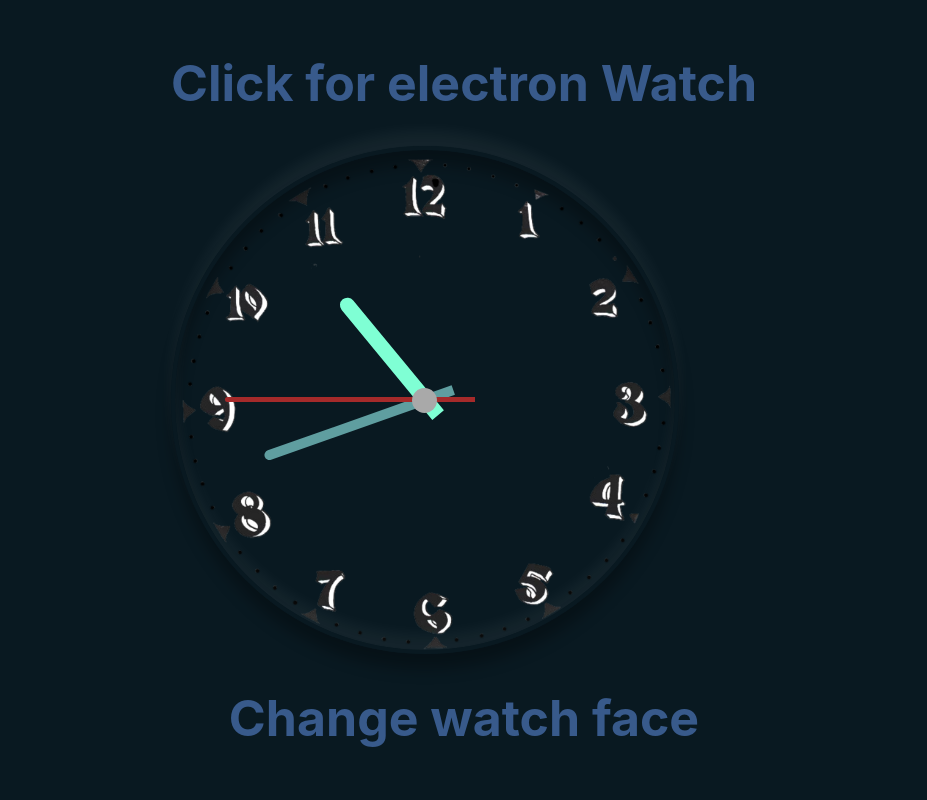
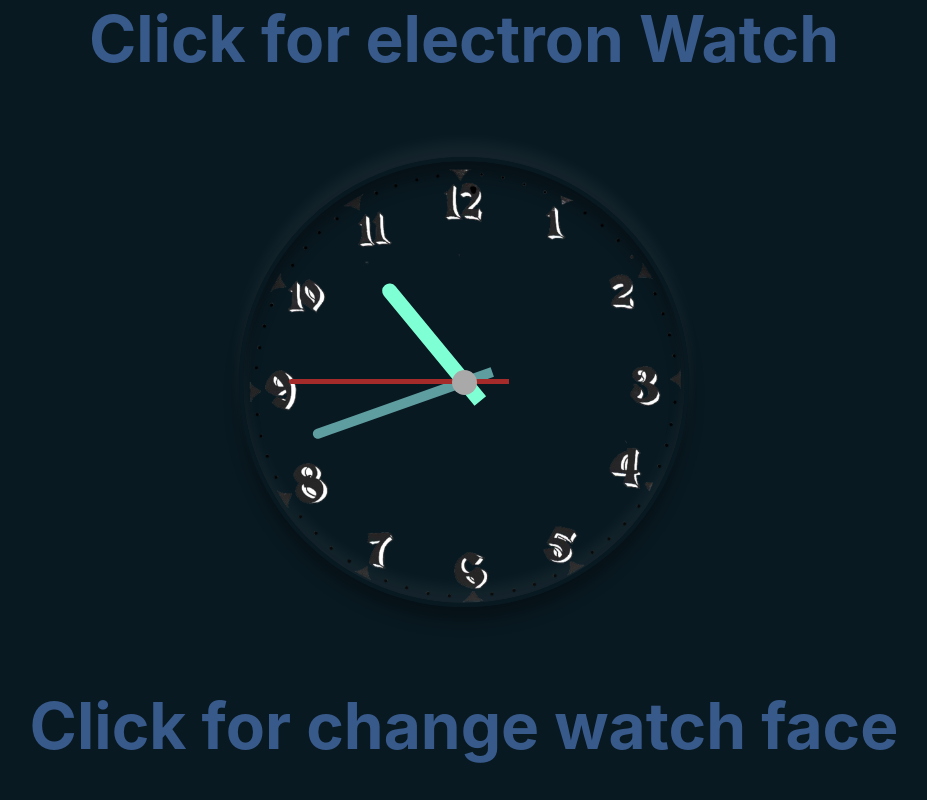
Before and after one commit to apelsinom/watch, a React (Create React App) app: page / in a window 1280 px wide. Both pictures are taken after a click on the element "Click for analog Watch". Shown: the whole page, without its empty margins (176-1103 px from the left). Built offline with nearby package versions, Linux system fonts and the light colour scheme.

Commit message:
with adaptation

```diff
--- a/src/App.css
+++ b/src/App.css
@@ -1,17 +1,26 @@
+*{
+    margin: 0;
+    padding: 0;
+    box-sizing: border-box;
+}
 body {
     margin: 0;
     padding: 0;
     box-sizing: border-box;
     min-height: 100vh;
-    width: 100%;
     display: flex;
     justify-content: center;
     align-items: center;
     background-color: #091921;
 }
+.App{
+    width: 100vw;
+    height: 100vh;
+
+}
 .click {
     cursor: pointer;
     color: rgba(100, 149, 237, 0.52);
-    font-size: 50px;
+    font-size: 5vw;
     text-align: center;
 }
--- a/src/components/WatchAnalog/WatchAnalog.module.css
+++ b/src/components/WatchAnalog/WatchAnalog.module.css
@@ -1,6 +1,7 @@
 .clock {
-    width: 500px;
-    height: 500px;
+    margin: 10vh auto;
+    width: 450px;
+    height: 450px;
     display: flex;
     justify-content: center;
     align-items: center;
@@ -25,8 +26,8 @@
     .hour {
         position: absolute;
         .hours {
-            width: 260px;
-            height: 260px;
+            width: 250px;
+            height: 250px;
             display: flex;
             justify-content: center;
             position: relative;
@@ -45,8 +46,8 @@
     .minute {
         position: absolute;
         .minutes {
-            width: 340px;
-            height: 340px;
+            width: 320px;
+            height: 320px;
             display: flex;
             justify-content: center;
             position: relative;
@@ -55,7 +56,7 @@
                 content: '';
                 position: absolute;
                 width: 10px;
-                height: 200px;
+                height: 190px;
                 background-color: cadetblue;
                 z-index: 11;
                 border-radius: 7px 7px 0 0;
@@ -65,8 +66,8 @@
     .second {
         position: absolute;
         .seconds {
-            width: 400px;
-            height: 400px;
+            width: 350px;
+            height: 350px;
             display: flex;
             justify-content: center;
             position: relative;
@@ -76,7 +77,7 @@
                 content: '';
                 position: absolute;
                 width: 5px;
-                height: 250px;
+                height: 220px;
                 background-color: brown;
                 z-index: 12;
                 border-radius: 3px 3px 0 0;
@@ -88,6 +89,6 @@
 .click {
     cursor: pointer;
     color: rgba(100, 149, 237, 0.52);
-    font-size: 50px;
+    font-size: 5vw;
     text-align: center;
 }
--- a/src/components/WatchAnalog/WatchAnalog.tsx
+++ b/src/components/WatchAnalog/WatchAnalog.tsx
@@ -45,7 +45,7 @@ export const WatchAnalog = ({date}: Props) => {
                     <div className={s.seconds} style={{transform: `rotate(${secondRotation}deg)`}}></div>
                 </div>
             </div>
-            <h1 className={s.click} onClick={changeWatchHandler}>Change watch face</h1>
+            <h1 className={s.click} onClick={changeWatchHandler}>Click for change watch face</h1>
         </>
     );
 };
--- a/src/components/WatchElectron/WatchElectron.module.css
+++ b/src/components/WatchElectron/WatchElectron.module.css
@@ -1,4 +1,6 @@
 .watch {
-    font-size: 300px;
+    width: fit-content;
+    margin: auto;
+    font-size: 20vw;
     color: aquamarine;
 }
```
